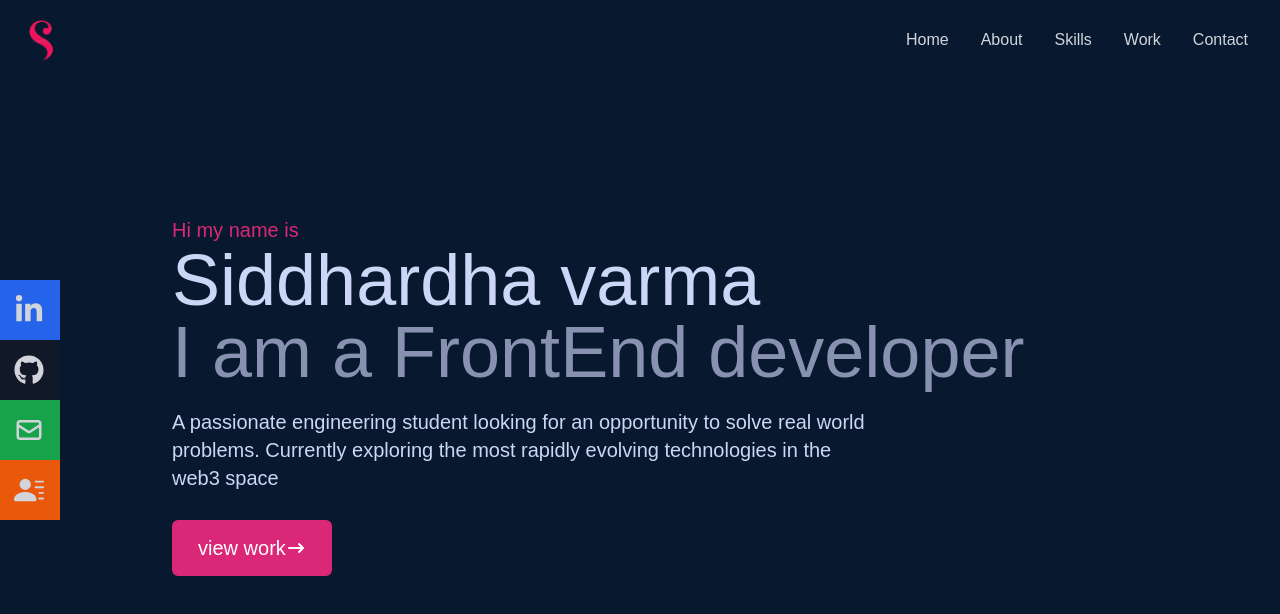
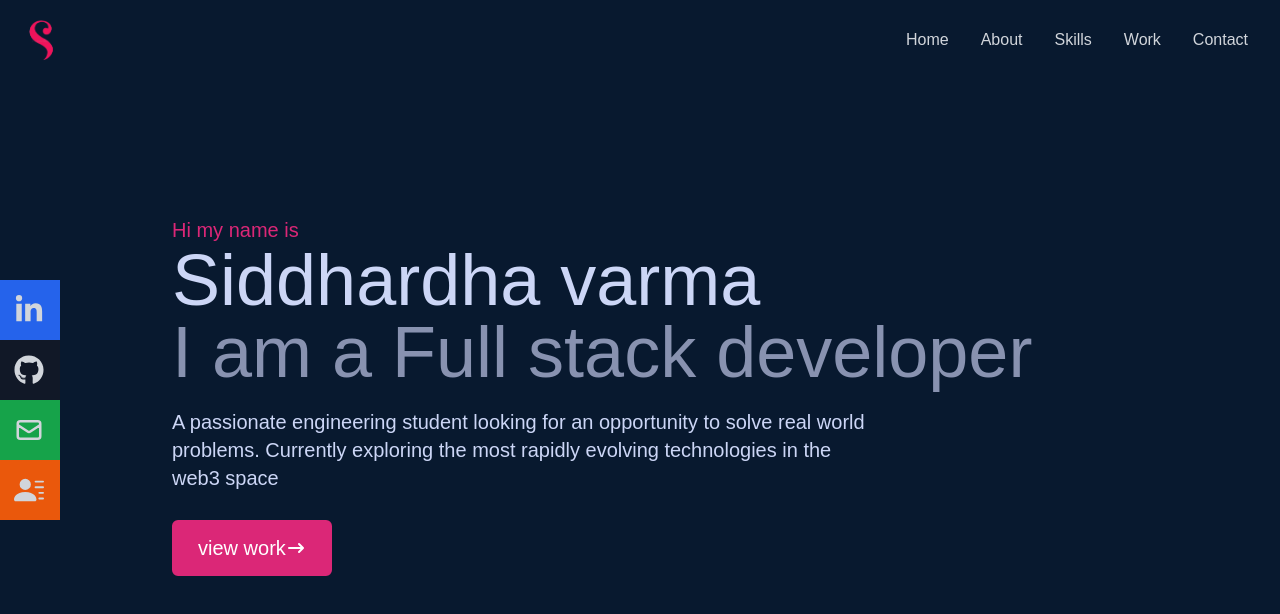
Before and after one commit to siddhardha123/portfolio, a React (Create React App) app: page / in a window 1280 px wide. Shown: the top 614 px of the page. Built offline with nearby package versions, Linux system fonts and the light colour scheme.

Commit message:
Update Home.jsx

```diff
--- a/src/components/Home.jsx
+++ b/src/components/Home.jsx
@@ -11,7 +11,7 @@ const Home = () => {
           Siddhardha varma
         </h1>
         <h2 className="text-4xl text-[#8892b0] sm:text-7xl">
-          I am a FrontEnd developer
+          I am a Full stack developer
         </h2>
         <p className="sm:text-xl max-w-[700px] text-[#ccd6f6] py-5">
           A passionate engineering student looking for an opportunity to solve real world problems. Currently exploring the most rapidly evolving technologies in the web3 space
```
